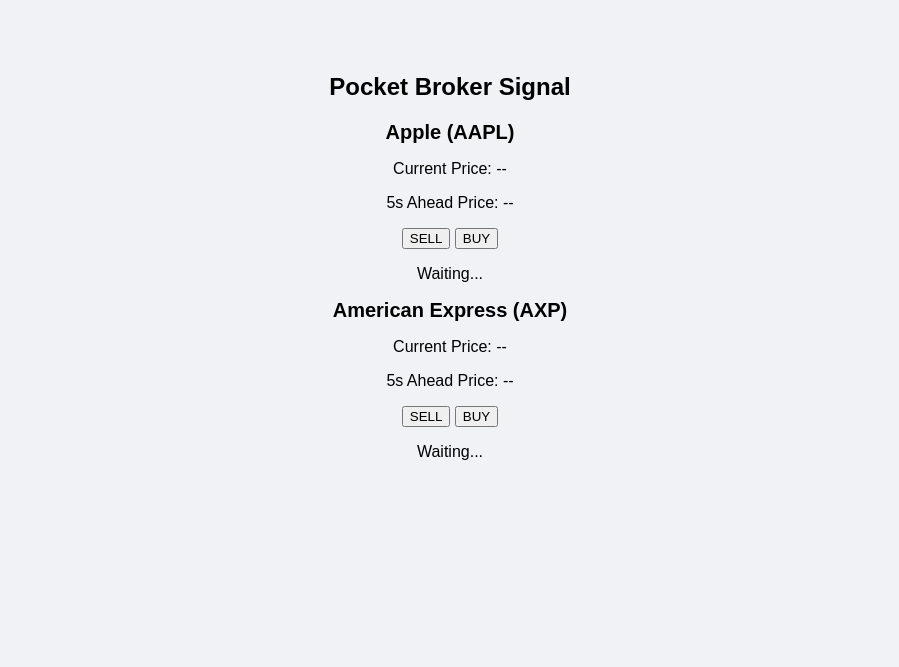
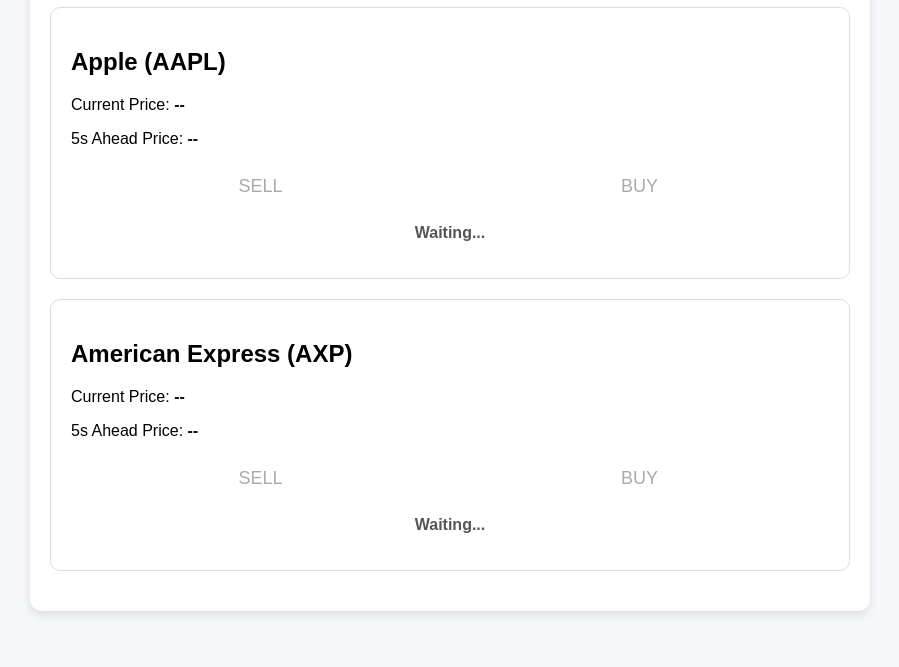
Before and after one commit to Bhoytems/PxBxS, a plain HTML site: page index.html in a window 1280 px wide. Shown: the part 133-800 px from the top of the page, without its empty margins (190-1089 px from the left). Drawn offline with Linux system fonts and the light colour scheme; no server answers.

Commit message:
Update styles.css

```diff
--- a/styles.css
+++ b/styles.css
@@ -1,69 +1,70 @@
 body {
   font-family: Arial, sans-serif;
-  background: #f0f2f5;
+  background: #f5f7fa;
   margin: 0;
   padding: 0;
-  display: flex;
-  justify-content: center;
-  align-items: center;
-  height: 100vh;
 }
 
 .container {
-  text-align: center;
-}
-
-.card {
-  background: #fff;
+  max-width: 800px;
+  margin: 40px auto;
+  background: white;
+  padding: 20px;
   border-radius: 12px;
   box-shadow: 0 4px 10px rgba(0,0,0,0.1);
-  padding: 20px;
-  margin: 20px;
-  width: 280px;
-  display: inline-block;
 }
 
 h1 {
-  font-size: 24px;
+  text-align: center;
+  color: #333;
+}
+
+.stock {
+  border: 1px solid #ddd;
+  border-radius: 10px;
+  padding: 20px;
   margin-bottom: 20px;
 }
 
-h2 {
-  font-size: 20px;
-  margin-bottom: 10px;
-}
-
-.info {
-  margin: 8px 0;
-  font-size: 16px;
+.price, .future {
+  font-weight: bold;
+  color: #111;
 }
 
 .buttons {
-  margin-top: 15px;
+  display: flex;
+  justify-content: space-between;
+  margin: 15px 0;
 }
 
-.signal {
+.signal-btn {
+  flex: 1;
+  margin: 0 5px;
+  padding: 12px;
+  font-size: 18px;
   border: none;
+  border-radius: 8px;
   background: transparent;
-  padding: 10px 20px;
-  font-size: 16px;
-  border-radius: 6px;
+  color: #aaa;
   cursor: not-allowed;
-  opacity: 0.4;
-  margin: 5px;
-  transition: 0.3s;
+  transition: all 0.3s ease;
 }
 
-.signal.active.buy {
-  background: #4CAF50;
+.signal-btn.active-buy {
+  background: #4caf50;
   color: white;
-  cursor: pointer;
-  opacity: 1;
+  cursor: default;
 }
 
-.signal.active.sell {
-  background: #E53935;
+.signal-btn.active-sell {
+  background: #f44336;
   color: white;
-  cursor: pointer;
-  opacity: 1;
+  cursor: default;
 }
+
+.suggestion {
+  text-align: center;
+  font-weight: bold;
+  margin-top: 10px;
+  color: #555;
+}
```
